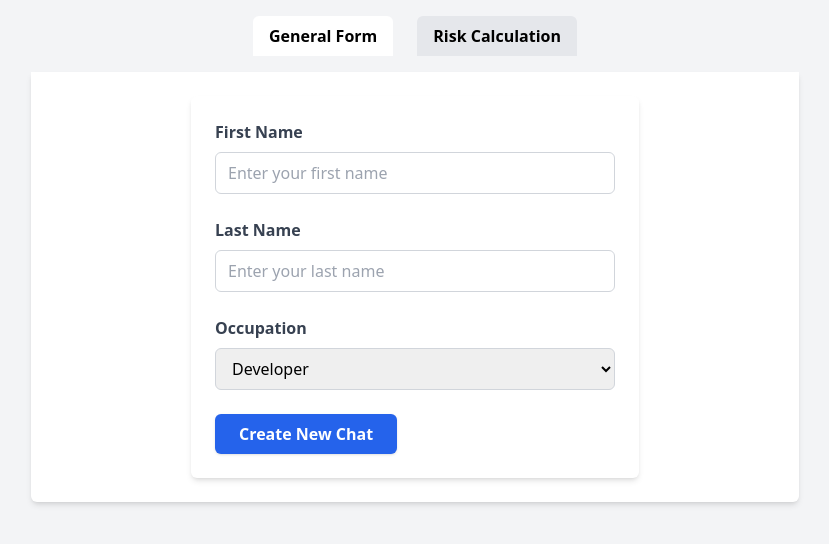
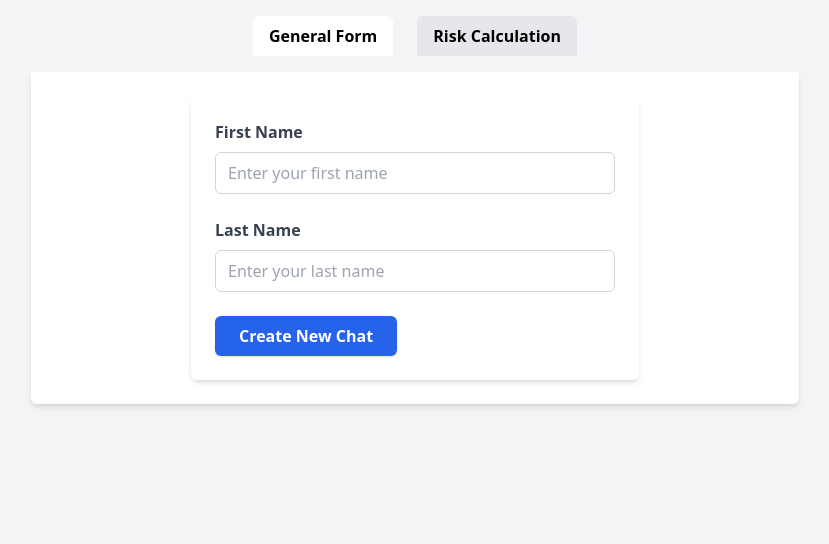
Before and after one commit to demarijm/chrisbot, a SvelteKit app: page / in a window 1280 px wide. Shown: the top 544 px of the page, without its empty margins (225-1054 px from the left). Built offline with nearby package versions, Linux system fonts and the light colour scheme.

Commit message:
adding changes

```diff
--- a/src/components/GeneralForm.svelte
+++ b/src/components/GeneralForm.svelte
@@ -78,19 +78,6 @@
 		/>
 	</div>
 
-	<div>
-		<label for="occupation" class="mb-2 block font-semibold text-gray-700"> Occupation </label>
-		<select
-			id="occupation"
-			bind:value={occupation}
-			class="block w-full rounded-md border border-gray-300 px-3 py-2 focus:border-blue-400 focus:outline-none focus:ring focus:ring-blue-200"
-		>
-			{#each occupations as job}
-				<option value={job}>{job}</option>
-			{/each}
-		</select>
-	</div>
-
 	<button
 		type="submit"
 		class="rounded-md bg-blue-600 px-6 py-2 font-semibold text-white shadow hover:bg-blue-700 focus:outline-none focus:ring-2 focus:ring-blue-200"
@@ -100,6 +87,9 @@
 	{#if chatUrl}
 		<div class="mt-4 text-center">
 			<p class="mb-2 text-gray-700">Your new chat is ready:</p>
+			<div>Data subtmitted to chatbot</div>
+			{firstName}
+			{lastName}
 			<a href={chatUrl} target="_blank" class="text-blue-600 underline hover:text-blue-800">
 				{chatUrl}
 			</a>
```
